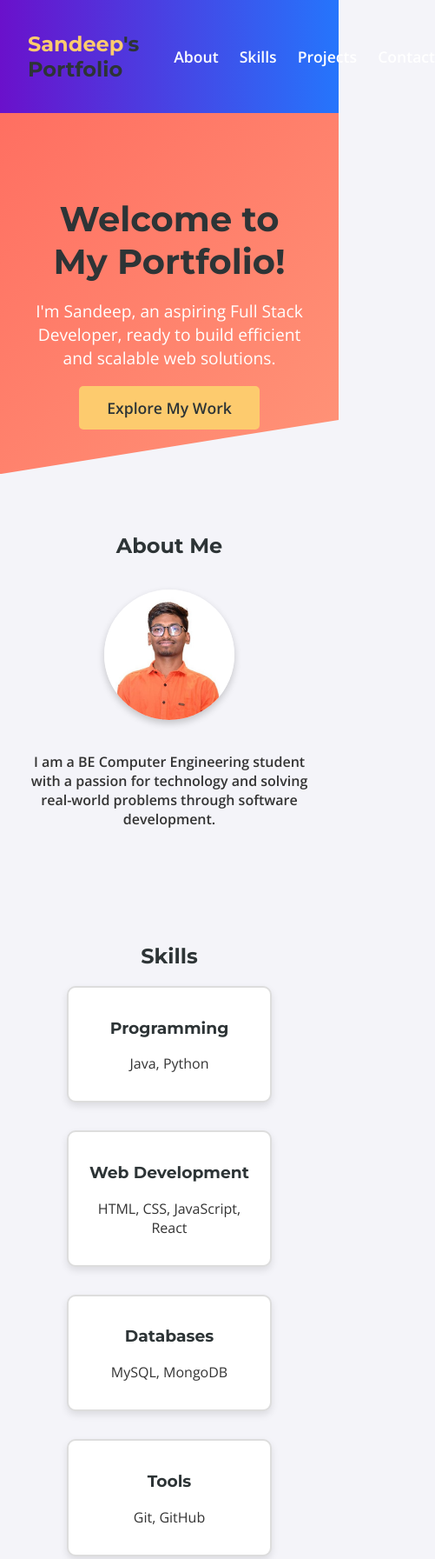
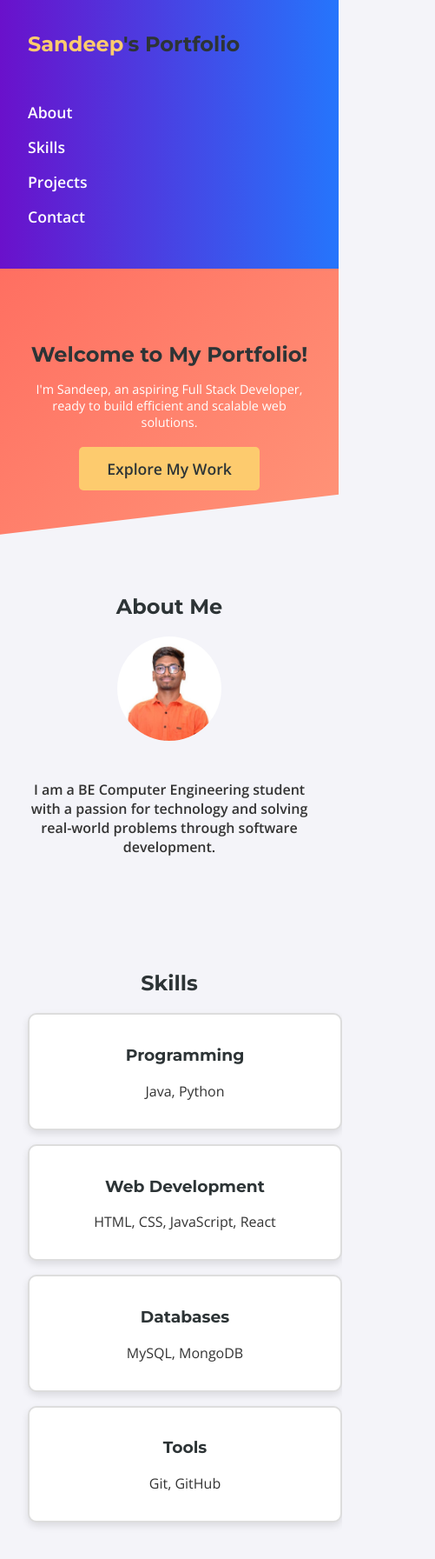
Before and after one commit to sandeepmundhe200/Sandeep_Portfolio, a plain HTML site: page index.html in a window 390 px wide. Shown: the top 1793 px of the page at 87% size, 501 px wide, since content can reach past the window. Drawn offline with nearby package versions, Linux system fonts and the light colour scheme.

Commit message:
Updated portfolio

```diff
--- a/index.html
+++ b/index.html
@@ -8,7 +8,6 @@
   <link rel="preconnect" href="https://fonts.googleapis.com">
   <link href="https://fonts.googleapis.com/css2?family=Poppins:wght@300;400;600&display=swap" rel="stylesheet">
   <link href="https://fonts.googleapis.com/css2?family=Montserrat:wght@700&family=Open+Sans:wght@300;400;600&display=swap" rel="stylesheet">
-
 </head>
 <body>
   <header>
@@ -36,7 +35,6 @@
     <img src="profile.jpg" alt="Sandeep's Profile Picture" class="profile-image">
     <p><b>I am a BE Computer Engineering student with a passion for technology and solving real-world problems through software development.</b></p>
   </section>
-
 
   <section id="skills" class="section">
     <h2>Skills</h2>
@@ -74,12 +72,17 @@
 
   <section id="contact" class="section">
     <h2>Contact Me</h2>
-    <p>Email: sandeep@example.com</p>
-    <p>LinkedIn: <a href="https://linkedin.com/in/sandeep" target="_blank">linkedin.com/in/sandeep</a></p>
+    <p>Email: sandeepmundhe2003@gmail.com</p>
+    <p>Mobile: 918623855142</p>
+    <p>LinkedIn: <a href="https://www.linkedin.com/in/sandeep-mundhe-815bbb21a/" target="_blank">linkedin.com/in/sandeep-mundhe</a></p>
+    <p>GitHub: <a href="https://github.com/sandeepmundhe200" target="_blank">github.com/sandeepmundhe200</a></p>
+    <p>Youtube: <a href="https://youtube.com/@ssm.sandeep?si=RoeSsfVLFjsQlaI9" target="_blank">youtube.com/@ssm.sandeep</a></p>
+    <p>Leetcode: <a href=" https://leetcode.com/u/sandeepmundhe2003/" target="_blank">leetcode.com/u/sandeepmundhe2003/</a></p>
+
   </section>
 
   <footer>
-    <p>© 2025 Sandeep's Portfolio. Designed with ❤️</p>
+    <p>© 2025 Sandeep's Portfolio. ❤️</p>
   </footer>
 
   <script src="script.js"></script>
--- a/style.css
+++ b/style.css
@@ -17,15 +17,6 @@ header {
   color: white;
   padding: 1rem 2rem;
 }
-.profile-image {
-  width: 150px;               /* Set the width of the image */
-  height: 150px;              /* Set the height of the image */
-  border-radius: 50%;         /* Make the image round */
-  margin: 1rem 0;             /* Add margin for spacing */
-  object-fit: cover;          /* Ensure the image fits inside the circular frame */
-  box-shadow: 0px 4px 8px rgba(0, 0, 0, 0.2); /* Add a subtle shadow for depth */
-}
-
 
 header nav {
   display: flex;
@@ -148,3 +139,90 @@ a {
 a:hover {
   text-decoration: underline;
 }
+
+/* Media Queries for Responsiveness */
+@media only screen and (max-width: 768px) {
+  header nav {
+    flex-direction: column;
+    align-items: flex-start;
+  }
+
+  header nav ul {
+    padding: 0;
+    display: block;
+  }
+
+  header nav ul li {
+    margin: 1rem 0;
+  }
+
+  #hero h2 {
+    font-size: 1.8rem;
+  }
+
+  #hero p {
+    font-size: 1rem;
+  }
+
+  .skills-container {
+    flex-direction: column;
+    gap: 1rem;
+  }
+
+  .skill {
+    width: 100%;
+  }
+
+  .project {
+    padding: 1rem;
+  }
+
+  footer {
+    font-size: 0.8rem;
+  }
+}
+
+@media only screen and (max-width: 480px) {
+  #hero h2 {
+    font-size: 1.5rem;
+  }
+
+  #hero p {
+    font-size: 0.9rem;
+  }
+
+  .btn {
+    padding: 0.6rem 1.5rem;
+    font-size: 1rem;
+  }
+
+  /* Profile Image Styles */
+.profile-image {
+  width: 150px;        /* Adjusted size */
+  height: 150px;       /* Adjusted size */
+  border-radius: 50%;  /* Makes the image a circle */
+  object-fit: cover;   /* Ensures the image fits nicely in the circle */
+  margin-bottom: 1.5rem;  /* Space between the image and text */
+}
+
+/* For mobile screens */
+@media only screen and (max-width: 480px) {
+  .profile-image {
+    width: 120px;  /* Smaller size on mobile */
+    height: 120px; /* Smaller size on mobile */
+  }
+}
+
+
+  .skills-container {
+    gap: 1rem;
+  }
+
+  .skill {
+    width: 100%;
+  }
+
+  .project {
+    padding: 1rem;
+  }
+}
```
